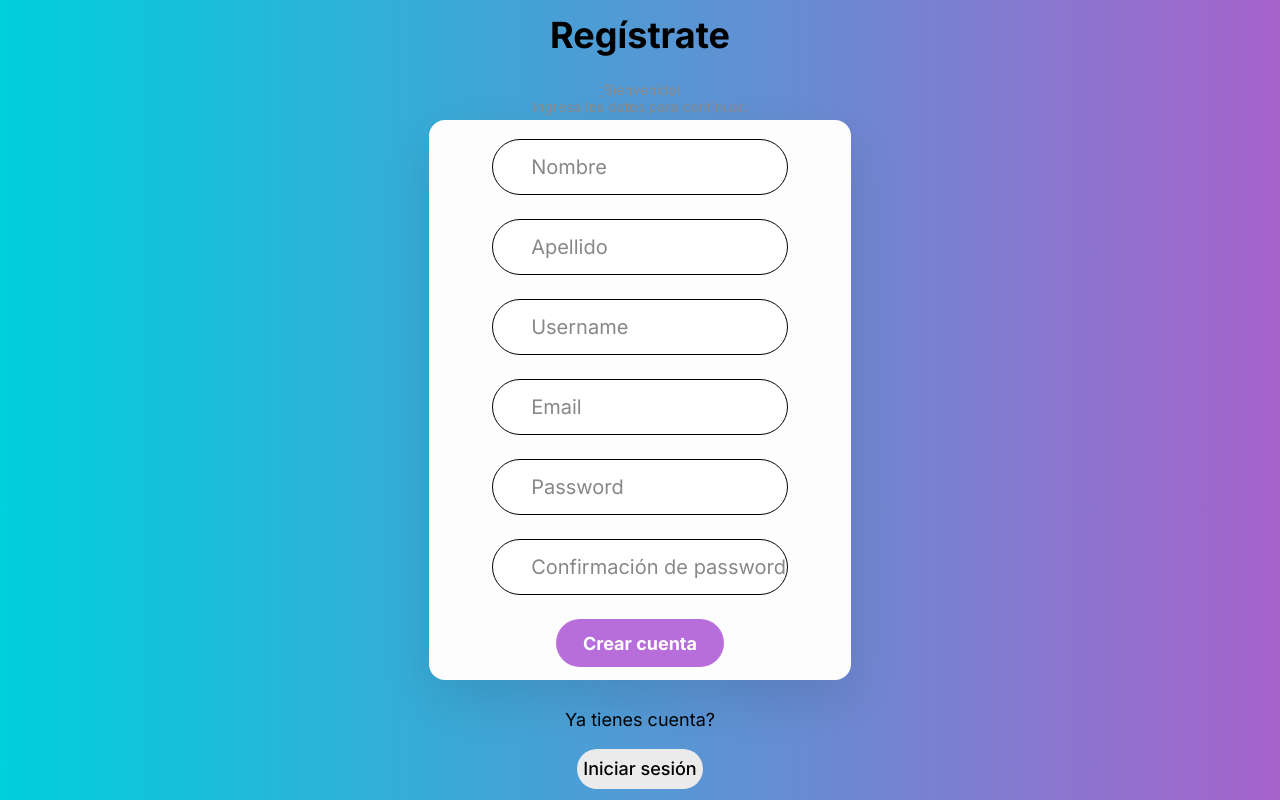
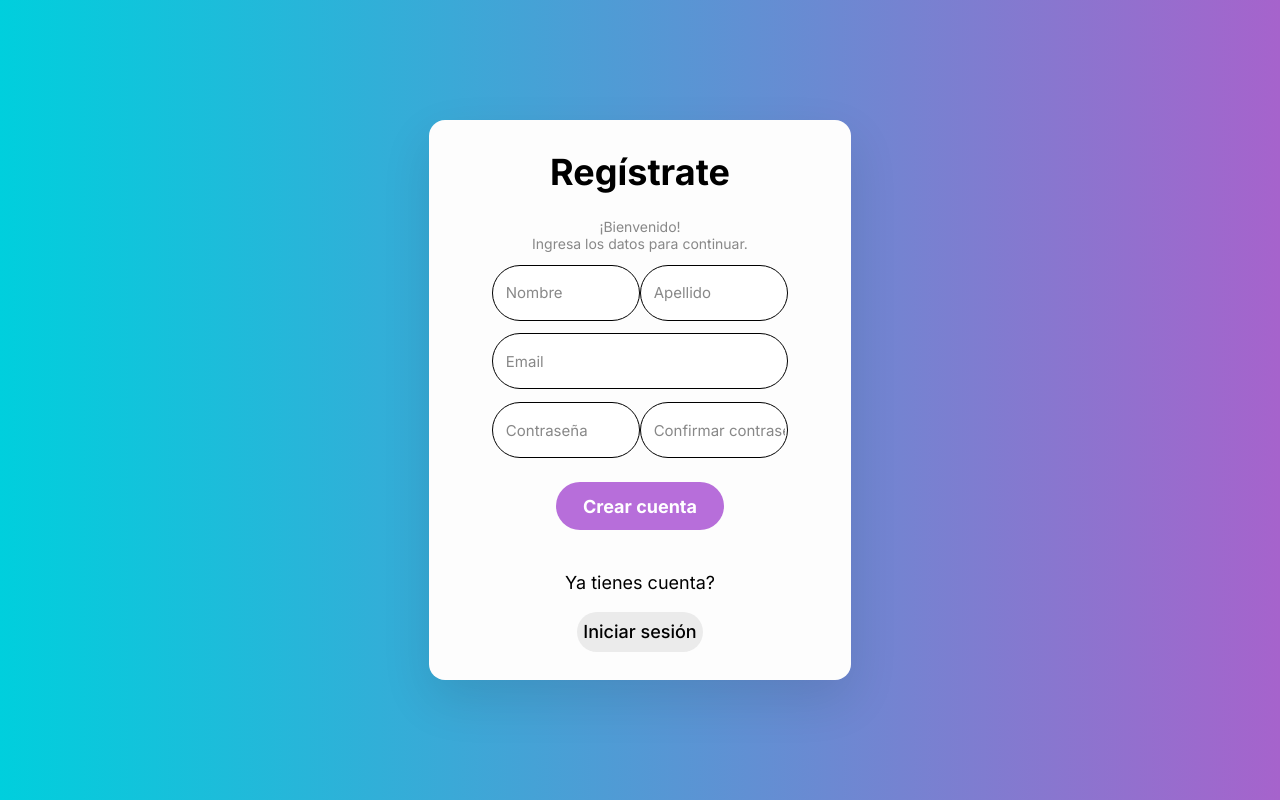
Before and after one commit to Novus-PSR/WEB, an Angular app: page /signup in a window 1280 px wide. Built offline with nearby package versions, Linux system fonts and the light colour scheme.

Commit message:
finished auth

```diff
--- a/src/app/_modules/auth/login/login.component.html
+++ b/src/app/_modules/auth/login/login.component.html
@@ -1,6 +1,6 @@
 <div class="container">
     <div class="card">
-        <h1 class="h1">Iniciar sesión</h1>
+        <h1 class="h1">Inicia sesión</h1>
         <small class="hint">¡Bienvenido!</small>
         <small class="hint"> Ingresa los datos para continuar.</small>
         <form (ngSubmit)="login()">
--- a/src/app/_modules/auth/signup/signup.component.css
+++ b/src/app/_modules/auth/signup/signup.component.css
@@ -15,7 +15,10 @@ a {
     margin-top: 16px;
 }
 
-input {
+.input-large {
+    margin-left: auto;
+    margin-right: auto;
+    display: block;
     width: 70%;
     height: 56px;
     box-sizing: border-box;
@@ -24,18 +27,36 @@ input {
     font-family: 'Inter', sans-serif;
     font-style: normal;
     font-weight: 400;
-    font-size: 20px;
+    font-size: 15px;
     line-height: 24px;
     color: black;
-    padding-left: 38px;
-    margin-top: 24px;
+    padding-left: 3%;
+    margin-top: 3%;
+}
+
+.input-small {
+    margin: auto;
+    display: inline;
+    width: 35%;
+    height: 56px;
+    box-sizing: border-box;
+    border: 1px solid #000000;
+    border-radius: 30px;
+    font-family: 'Inter', sans-serif;
+    font-style: normal;
+    font-weight: 400;
+    font-size: 15px;
+    line-height: 24px;
+    color: black;
+    padding-left: 3%;
+    margin-top: 3%;
 }
 
 input::placeholder{
     font-family: 'Inter', sans-serif;
     font-style: normal;
     font-weight: 400;
-    font-size: 20px;
+    font-size: 15px;
     line-height: 24px;
     color: #888888;
 }
@@ -65,10 +86,12 @@ input::placeholder{
 form {
     width: 100%;
     height: 100%;
-    display: flex;
-    flex-direction: column;
-    align-items: center;
-    justify-content: center;
+    /* display: inline-flex; */
+    /* flex-direction: column; */
+    /* align-items: center; */
+    /* justify-content: center; */
+    text-align: center;
+
 }
 
 .h1 {
--- a/src/app/_modules/auth/signup/signup.component.html
+++ b/src/app/_modules/auth/signup/signup.component.html
@@ -4,12 +4,12 @@
         <small class="hint">¡Bienvenido!</small>
         <small class="hint"> Ingresa los datos para continuar.</small>
         <form (ngSubmit)="signup()">
-            <input type="text" placeholder="Nombre" [(ngModel)]="first_name" name="first_name">
-            <input type="text" placeholder="Apellido" [(ngModel)]="last_name" name="last_name">
-            <input type="text" placeholder="Username" [(ngModel)]="username" name="username">
-            <input type="text" placeholder="Email" [(ngModel)]="email" name="email">
-            <input type="password" placeholder="Password" [(ngModel)]="password" name="password">
-            <input type="password" placeholder="Confirmación de password" [(ngModel)]="password_confirmation" name="password_confirmation">
+            <input type="text" placeholder="Nombre" [(ngModel)]="first_name" name="first_name" class="input-small">
+            <input type="text" placeholder="Apellido" [(ngModel)]="last_name" name="last_name" class="input-small">
+            <!-- <input type="text" placeholder="Username" [(ngModel)]="username" name="username" class="input-large"> -->
+            <input type="text" placeholder="Email" [(ngModel)]="email" name="email" class="input-large">
+            <input type="password" placeholder="Contraseña" [(ngModel)]="password" name="password" class="input-small">
+            <input type="password" placeholder="Confirmar contraseña" [(ngModel)]="password_confirmation" name="password_confirmation" class="input-small">
             <button type="submit" class="btn-primary">Crear cuenta</button>
         </form>
         <div class="card-footer">
--- a/src/styles.css
+++ b/src/styles.css
@@ -9,6 +9,9 @@ button {
 }
 
 .btn-primary {
+    display: block;
+    margin-left: auto;
+    margin-right: auto;
     background: rgba(183, 110, 218, 1);
     border: none;
     border-radius: 30px;
@@ -21,6 +24,9 @@ button {
 }
 
 .btn-secondary {
+    display: block;
+    margin-right: auto;
+    margin-left: auto;
     width: 30%;
     height: 40px;
     background: #EBEBEB;
```
